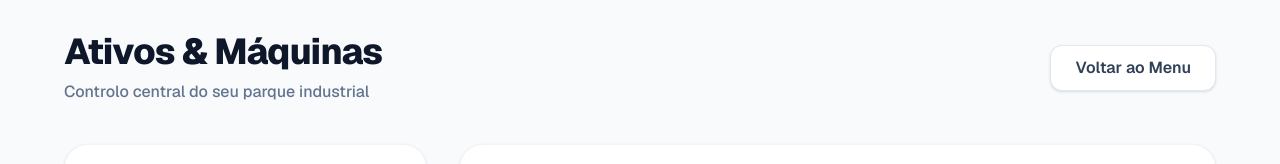
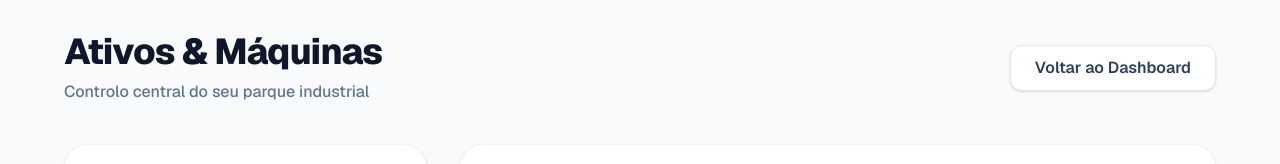
Before and after one commit to JonatanVAMS/manutencao-mvp, a Next.js app in the folder frontend/: page /equipamentos in a window 1280 px wide. Shown: the top 164 px of the page. Built offline with nearby package versions, Linux system fonts and the light colour scheme; no server answers.

Commit message:
Correção Equipamentos Controller

```diff
--- a/frontend/app/equipamentos/page.tsx
+++ b/frontend/app/equipamentos/page.tsx
@@ -45,7 +45,7 @@ export default function EquipamentosPage() {
             <p className="text-slate-500 mt-2 font-medium">Controlo central do seu parque industrial</p>
           </div>
           <Link href="/" className="bg-white border border-slate-200 hover:border-slate-300 text-slate-700 px-6 py-2.5 rounded-xl font-semibold shadow-sm transition-all hover:bg-slate-50 text-center">
-            Voltar ao Menu
+            Voltar ao Dashboard
           </Link>
         </div>
 
```
